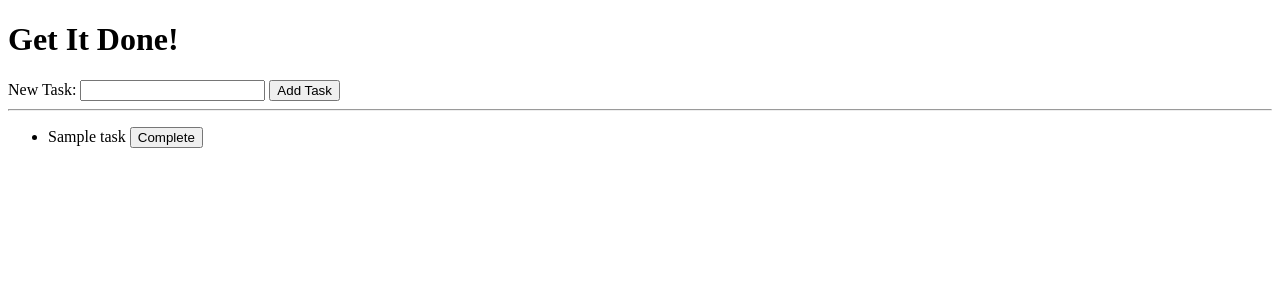
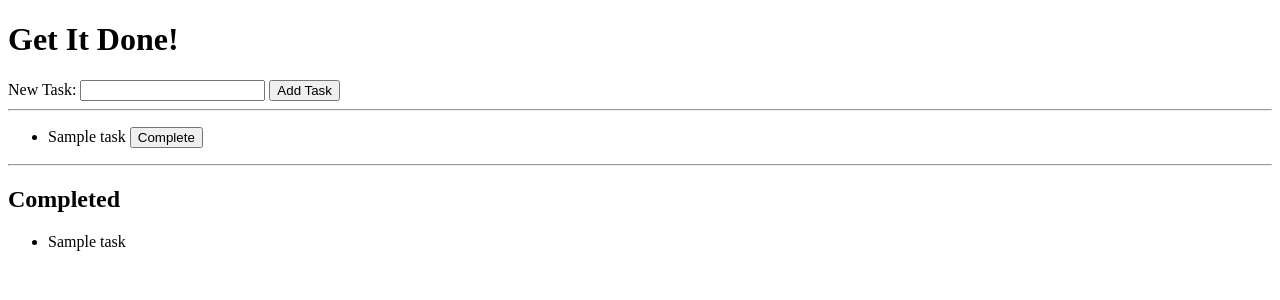
Before and after one commit to JMNofziger/py-get-it-done, a Flask app: template templates/todos.html in a window 1280 px wide. Shown: the top 300 px of the page. Run offline with Flask 2, Linux system fonts and the light colour scheme; tables that the repository leaves empty hold one stand-in row (values such as "Sample post"); the template is opened without the code that fills it: values that come from a table or form of the project are taken from there, most other values are stand-ins (such as "Sample title", 1, 10 or a date in 2020); parts of the project's set-up code (start-up, migrations or seed data) failed here and were passed over.

Commit message:
Added filtering of tasks by completion and separated their display on the template

```diff
--- a/main.py
+++ b/main.py
@@ -56,8 +56,9 @@ def index():
         db.session.commit()
 
     # populate variable with database entries
-    tasks = Task.query.all()
-    return render_template('todos.html',title="Get It Done!", tasks=tasks)
+    tasks = Task.query.filter_by(completed=False).all()
+    completed_tasks = Task.query.filter_by(completed=True).all()
+    return render_template('todos.html',title="Get It Done!", tasks=tasks, completed_tasks=completed_tasks)
 
 @app.route('/delete-task', methods=['POST'])
 def delete_task():
--- a/templates/todos.html
+++ b/templates/todos.html
@@ -13,7 +13,15 @@
     <hr />
 
     {% if tasks|length == 0 %}
-    <p>No tasks yet</p>
+    <p>No tasks on your list to complete</p>
+    <hr>
+    <h2>Completed</h2>
+    <ul>
+      {% for task in completed_tasks %}
+      <li>{{task.name}}</li>
+      {% endfor %}
+    </ul>
+
     {% else %}
 
         <ul>
@@ -28,5 +36,14 @@
             {% endfor %}
         </ul>
 
+        <hr>
+        <h2>Completed</h2>
+        <ul>
+          {% for task in completed_tasks %}
+          <li>{{task.name}}</li>
+          {% endfor %}
+        </ul>
+
+
     {% endif %}
 {% endblock %}
```
